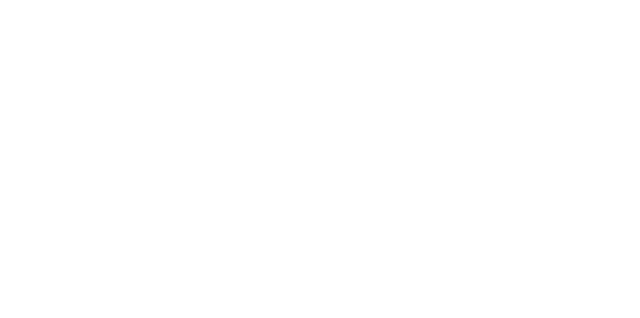
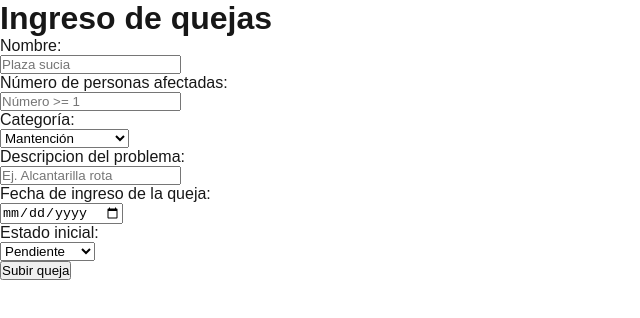
Before and after one commit to AUDIBIX/EVA3-Front-End-Benjamin-Parada, a Next.js app in the folder eva3front/: page / in a window 1280 px wide. Shown: the top 318 px of the page, without its empty margins (0-640 px from the left). Built offline with nearby package versions, Linux system fonts and the light colour scheme.

Commit message:
Form y use client
Se creó la base del formulario y se agregó el use client

```diff
--- a/eva3front/src/app/page.tsx
+++ b/eva3front/src/app/page.tsx
@@ -1,10 +1,33 @@
-import Image from "next/image";
-import styles from "./page.module.css";
+'use client'
 
 export default function Home() {
   return (
     <form>
-
+      <h1>Ingreso de quejas</h1>
+      <p>Nombre:</p>
+      <input type="text" id="name" placeholder="Plaza sucia"></input><br/>
+      <p>Número de personas afectadas:</p>
+      <input type="number" id="affected" placeholder="Número >= 1"></input><br/>
+      <p>Categoría:</p>
+      <select id="cat">
+        <option value="maintenance">Mantención</option>
+        <option value="security">Seguridad</option>
+        <option value="cleaning">Limpieza</option>
+        <option value="noise">Ruido</option>
+        <option value="public_services">Servicios públicos</option>
+        <option value="others">Otro</option>
+      </select><br/>
+      <p>Descripcion del problema:</p>
+      <input id="desc" type="textarea" maxLength={5000} placeholder="Ej. Alcantarilla rota"></input><br/>
+      <p>Fecha de ingreso de la queja:</p>
+      <input type="date" id="date" placeholder="DD/MM/YYYY"></input><br/>
+      <p>Estado inicial:</p>
+      <select id="state">
+        <option value="pending">Pendiente</option>
+        <option value="in_progress">En progreso</option>
+        <option value="completed">Completada</option>
+      </select><br/>
+      <button type="button" id="form_submit">Subir queja</button>
     </form>
   );
 }
```
